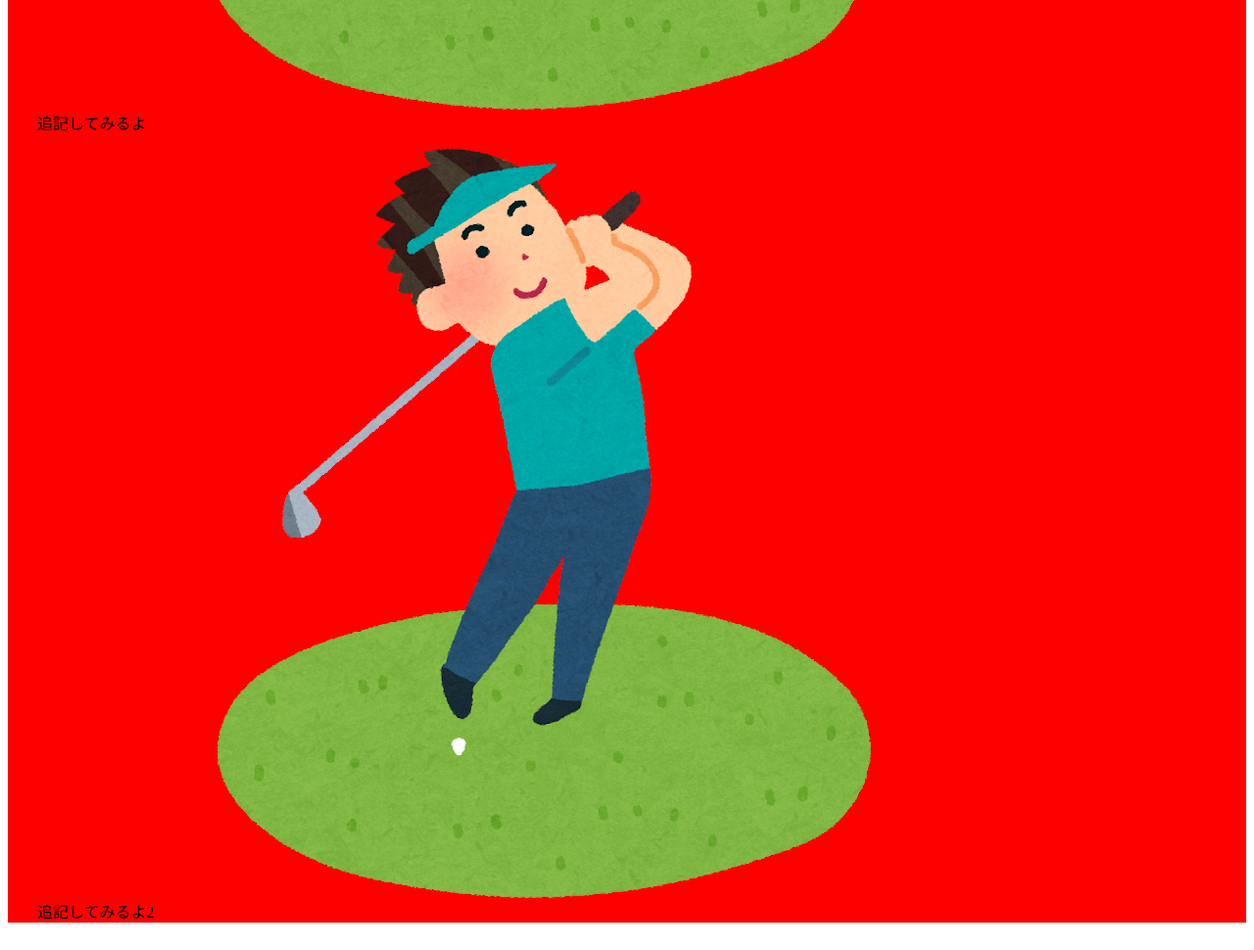
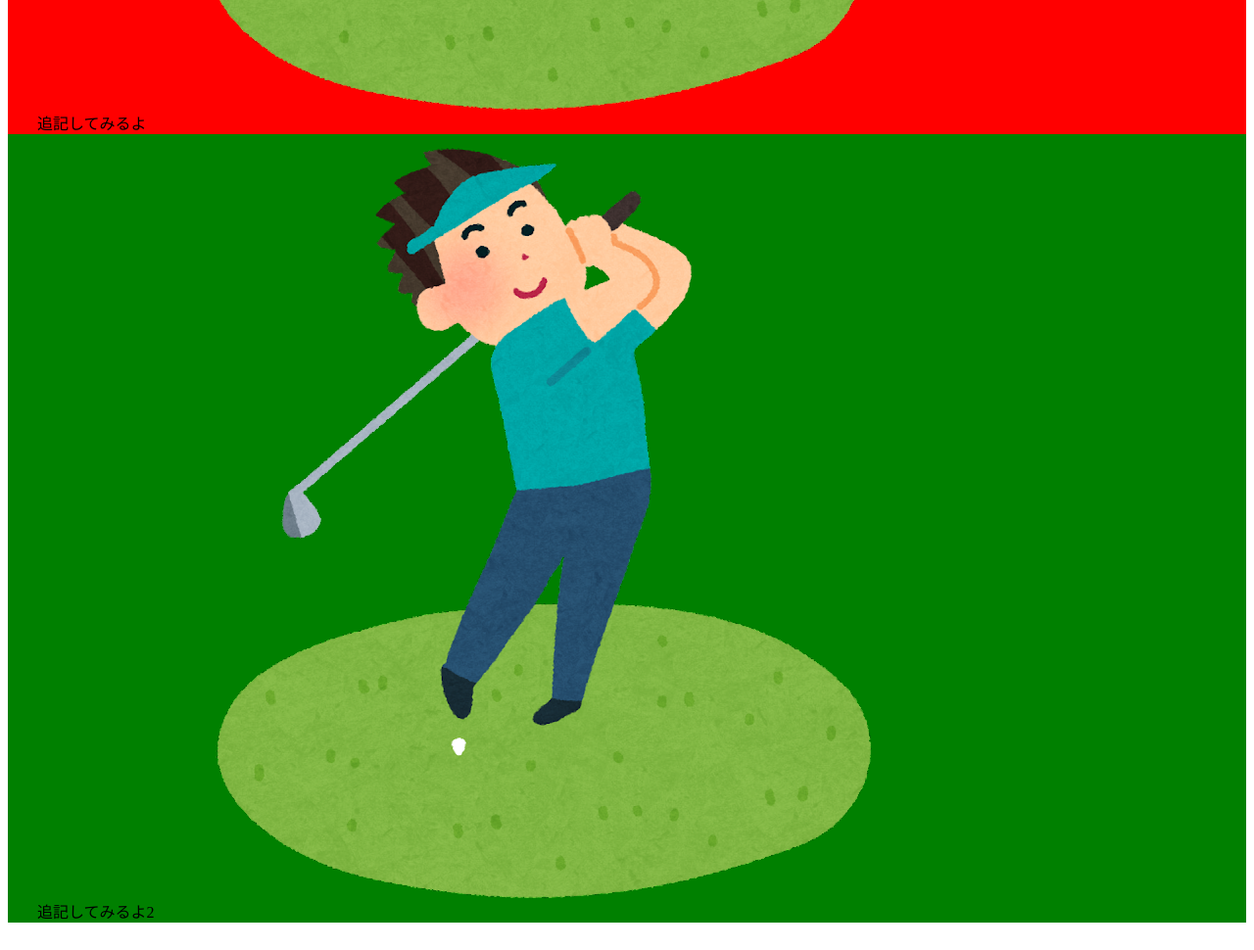
Before and after one commit to frogkoby/company-site, a plain HTML site: page index.html in a window 1280 px wide. Shown: the part 700-1670 px from the top of the page at 98% size. Drawn offline with Linux system fonts and the light colour scheme.

Commit message:
Update index.html

```diff
--- a/index.html
+++ b/index.html
@@ -18,10 +18,10 @@
 		</span>
 		<img src="img/golf_jou_man.png" alt="ゴルフをする人">
 	</div>
-		<div style="background-color: red">
+	<div style="background-color: green">
 	<span style="padding: 30px">
 			追記してみるよ2
-		</span>
+	</span>
 		<img src="img/golf_jou_man.png" alt="ゴルフをする人">
 	</div>
 </body>
```
